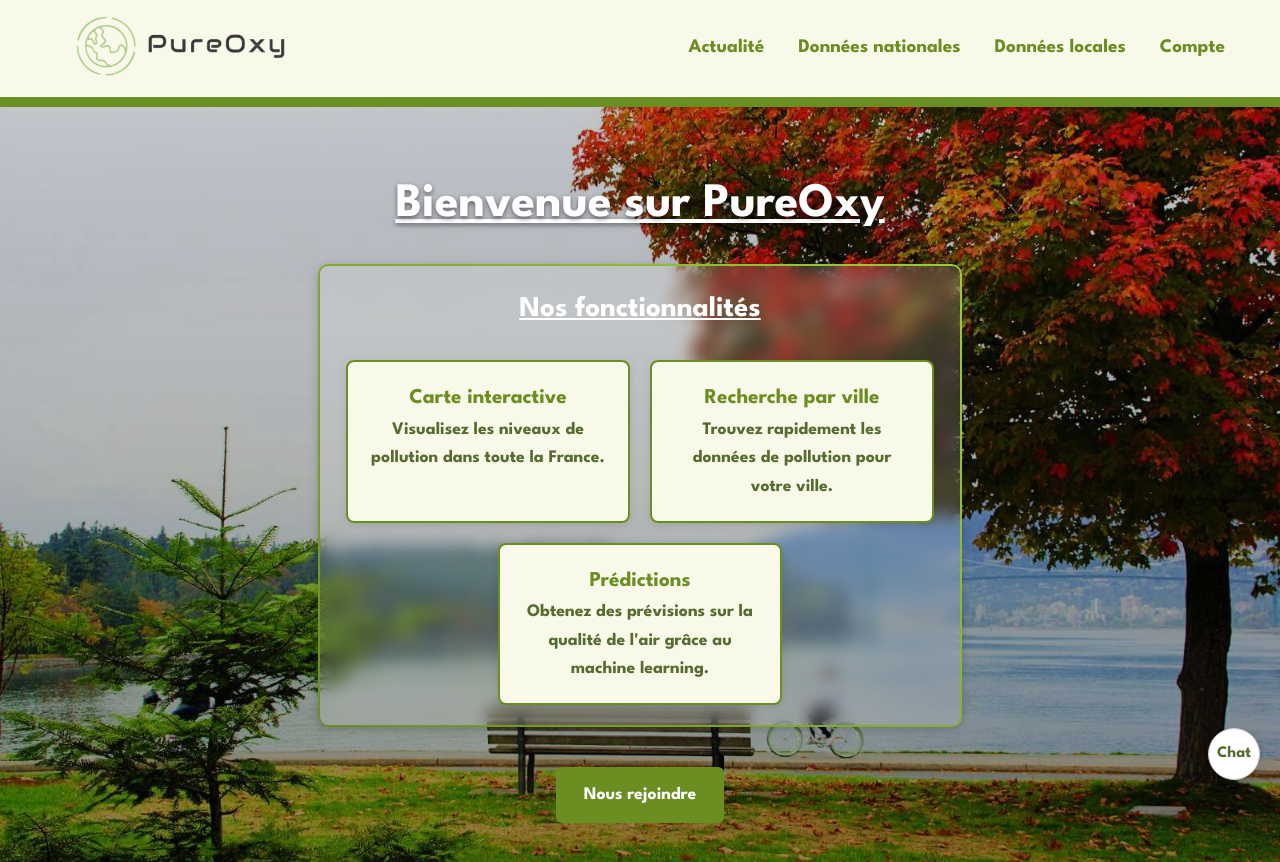
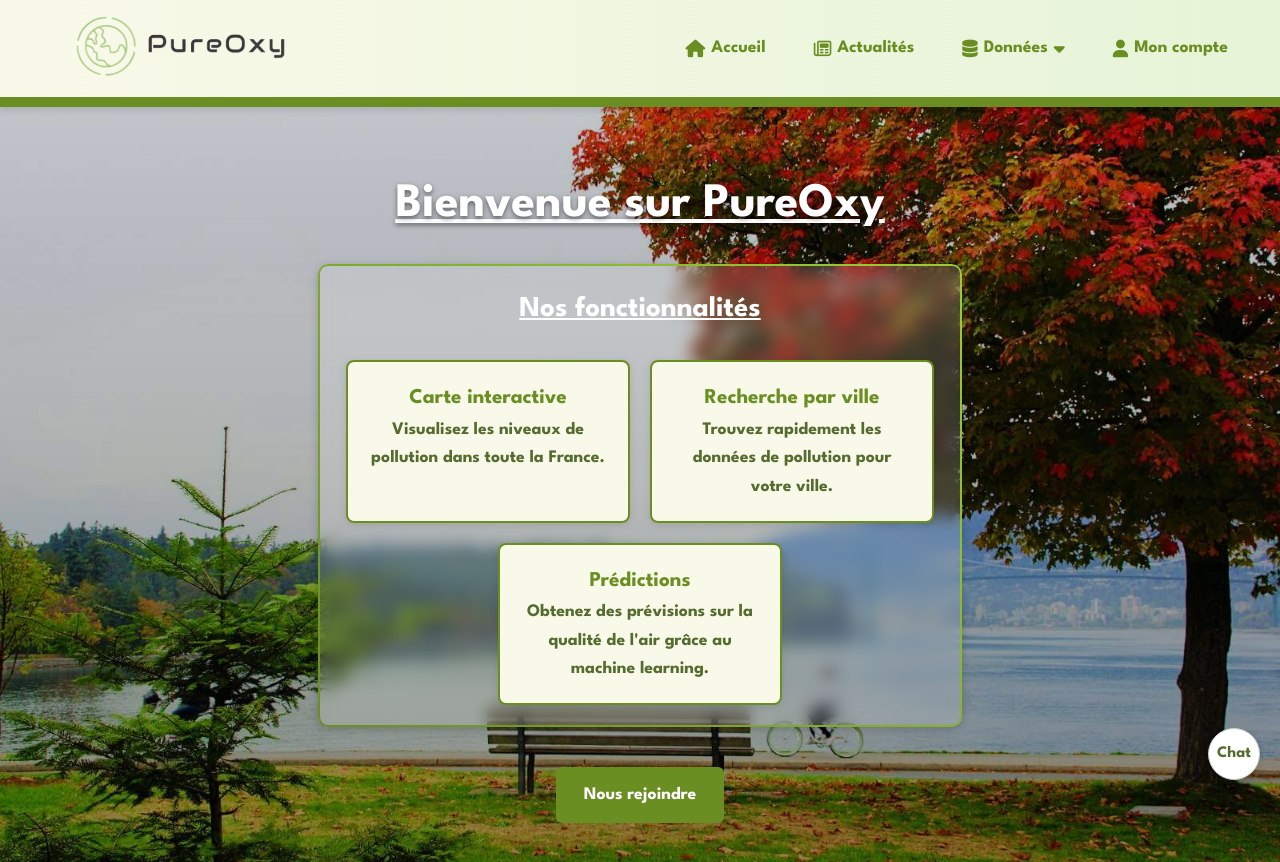
Before and after one commit to Anthony2210/PureOxy, a PHP site: page /PUREOXY/ in a window 1280 px wide. Shown: the top 862 px of the page. Run offline with PHP 8.4, Linux system fonts and the light colour scheme.

Commit message:
amelioration de l'interface de l'header

```diff
--- a/includes/header.php
+++ b/includes/header.php
@@ -2,9 +2,7 @@
 /**
  * header.php
  *
- * Ce fichier contient le code HTML pour l'en-tête du site PureOxy.
- * Il inclut le logo, le menu de navigation principal et gère l'affichage conditionnel du nom de l'utilisateur si connecté.
- *
+ * En-tête du site PureOxy : logo, menu principal, chat.
  */
 
 $baseUrl = $_SERVER['REQUEST_SCHEME'] . '://' . $_SERVER['HTTP_HOST'] . '/PUREOXY/';
@@ -19,19 +17,63 @@ $baseUrl = $_SERVER['REQUEST_SCHEME'] . '://' . $_SERVER['HTTP_HOST'] . '/PUREOX
         </div>
         <nav>
             <ul>
-                <li><a href="<?php echo $baseUrl; ?>pages/actualite.php">Actualité</a></li>
-                <li><a href="<?php echo $baseUrl; ?>pages/donnees_nationales.php">Données nationales</a></li>
-                <li><a href="<?php echo $baseUrl; ?>pages/donnees_locales.php">Données locales</a></li>
+                <!-- Accueil -->
+                <li>
+                    <a href="<?php echo $baseUrl; ?>index.php">
+                        <i class="fas fa-home"></i> Accueil
+                    </a>
+                </li>
 
-                <!-- Vérifie si l'utilisateur est connecté pour afficher son nom au lieu de "Compte" -->
+                <!-- Actualités -->
+                <li>
+                    <a href="<?php echo $baseUrl; ?>pages/actualite.php">
+                        <i class="far fa-newspaper"></i> Actualités
+                    </a>
+                </li>
+
+                <!-- Données (menu déroulant) -->
+                <li class="dropdown">
+                    <a href="javascript:void(0)">
+                        <i class="fas fa-database"></i> Données <i class="fas fa-caret-down"></i>
+                    </a>
+                    <ul class="dropdown-content">
+                        <li>
+                            <a href="<?php echo $baseUrl; ?>pages/classement.php">
+                                <i class="fas fa-chart-bar"></i> Classement
+                            </a>
+                        </li>
+                        <li>
+                            <a href="<?php echo $baseUrl; ?>pages/recherche.php">
+                                <i class="fas fa-search"></i> Recherche
+                            </a>
+                        </li>
+                        <li>
+                            <a href="<?php echo $baseUrl; ?>pages/carte.php">
+                                <i class="fas fa-map"></i> Carte
+                            </a>
+                        </li>
+                    </ul>
+                </li>
+
+                <!-- Compte (ou nom utilisateur si connecté) -->
                 <?php if (isset($_SESSION['username'])): ?>
-                    <li><a href="<?php echo $baseUrl; ?>pages/compte.php"><?php echo htmlspecialchars($_SESSION['username']); ?></a></li>
+                    <li>
+                        <a href="<?php echo $baseUrl; ?>pages/compte.php">
+                            <i class="fas fa-user"></i>
+                            <?php echo htmlspecialchars($_SESSION['username']); ?>
+                        </a>
+                    </li>
                 <?php else: ?>
-                    <li><a href="<?php echo $baseUrl; ?>pages/compte.php">Compte</a></li>
+                    <li>
+                        <a href="<?php echo $baseUrl; ?>pages/compte.php">
+                            <i class="fas fa-user"></i> Mon compte
+                        </a>
+                    </li>
                 <?php endif; ?>
             </ul>
         </nav>
     </div>
+
     <!-- Chatbot -->
     <div id="chatbot-container">
         <!-- Texte visible en mode minimisé -->
@@ -50,6 +92,8 @@ $baseUrl = $_SERVER['REQUEST_SCHEME'] . '://' . $_SERVER['HTTP_HOST'] . '/PUREOX
 
     <!-- Lien vers le CSS du chatbot -->
     <link rel="stylesheet" href="../styles/chatbot.css">
+    <!-- Font Awesome (icônes) -->
+    <link rel="stylesheet" href="https://cdnjs.cloudflare.com/ajax/libs/font-awesome/6.0.0/css/all.min.css" integrity="sha512-..." crossorigin="anonymous" referrerpolicy="no-referrer" />
 
     <!-- Script du chatbot -->
     <script src="../script/chatbot.js" defer></script>
--- a/styles/includes.css
+++ b/styles/includes.css
@@ -3,40 +3,111 @@
    Styles supplémentaires pour les composants inclus (header et footer)
    ======================================================================== */
 
-/* En-tête (header) */
 header {
-    background-color: #f9f9e9;
+    background: linear-gradient(90deg, #f9f9e9 0%, #e6f4d7 100%);
     box-shadow: 0 4px 6px rgba(0, 0, 0, 0.1);
-    top: 0;
     border-bottom: 10px solid #6b8e23;
+    position: relative;
+    z-index: 999; /* le header au-dessus du contenu */
 }
 
 header .container {
     display: flex;
     justify-content: space-between;
     align-items: center;
-    color: #556b2f;
+    padding: 0 20px;
+    min-height: 70px;
 }
 
-/* Liens du header */
-header nav ul li a {
+#logo img {
+    width: 220px; /* Ajustez selon votre logo */
+    height: auto;
+}
+
+header nav ul {
+    display: flex;
+    align-items: center;
+    gap: 1.5rem;
+    list-style: none;
+    margin: 0;
+    padding: 0;
+}
+
+/* Chaque <li> est le conteneur d'un lien (et éventuel sous-menu) */
+header nav ul li {
+    position: relative; /* pour le dropdown */
+}
+
+/* Liens du menu principal */
+header nav ul li > a {
+    display: flex;
+    align-items: center;
+    gap: 6px; /* espace entre icône et texte */
     color: #6b8e23;
     text-decoration: none;
-    font-size: 1.2em;
+    font-size: 1.1em;
     font-weight: bold;
-    padding: 10px 15px;
-    border-radius: 5px;
-    transition: color 0.3s ease;
-}
-header nav ul li {
-    display: inline;
-    gap: 20px;
+    padding: 8px 12px;
+    border-radius: 4px;
+    /* Transition plus complète (incluant ombre, transform, etc.) */
+    transition: background-color 0.3s ease, color 0.3s ease,
+    box-shadow 0.3s ease, transform 0.3s ease;
 }
 
-header nav ul li a:hover {
-    color: #6b8e23;
-    text-decoration: underline;
+/* Survol de l'élément <li> => applique le style sur le lien <a> */
+header nav ul li:hover > a {
+    background-color: #556b2f;
+    color: white !important;
+    text-decoration: none;
+    box-shadow: 0 2px 6px rgba(0,0,0,0.1);
+    transform: translateY(-2px);
 }
+
+/* =========================
+   Dropdown
+========================= */
+.dropdown-content {
+    display: none;
+    position: absolute;
+    top: 100%; /* juste en dessous du parent */
+    left: 0;
+    background-color: #fff;
+    min-width: 160px;
+    border-radius: 6px;
+    margin: 0; /* pas de marge pour éviter le "gap" */
+    padding: 5px 0;
+    z-index: 1000;
+    max-height: 160px;       /* ~ 3 items (à ajuster selon ton padding) */
+    overflow-y: auto;        /* barre de défilement si + de 3 items */
+}
+
+.dropdown-content li a {
+    display: block;
+    padding: 10px 15px;
+    color: #556b2f;
+    font-weight: normal;
+    font-size: 0.95em;
+    gap: 8px;
+    text-decoration: none;
+    transition: background-color 0.3s ease, color 0.3s ease;
+}
+
+/* Survol des liens du sous-menu => on utilise un vert plus foncé (#556b2f) */
+.dropdown-content li a:hover {
+    background-color: #556b2f;
+    color: #fff;
+}
+
+/* Au survol du parent .dropdown => on affiche le sous-menu */
+.dropdown:hover .dropdown-content {
+    display: block;
+}
+
+/* On garde la possibilité de survoler la dropdown-content elle-même */
+.dropdown-content:hover {
+    display: block;
+}
+
 
 /* Pied de page (footer) */
 footer {
@@ -88,39 +159,9 @@ body, html {
     flex-direction: column;
 }
 
+/* Agrandit un peu le logo (optionnel) */
 #logo img {
-    width: 300px;!important;
-    height: auto;!important;
-    margin-right: 20px;!important;
+    width: 300px !important;
+    height: auto !important;
+    margin-right: 20px !important;
 }
-
-/* Styles pour le dropdown (sous-onglets) */
-.dropdown:hover > a {
-    /* Optionnel : changer le style du lien parent au survol */
-    background-color: #eee;
-}
-
-.dropdown-content {
-    display: none;
-    position: absolute;
-    top: 100%;
-    left: 0;
-    background-color: #fff;
-    min-width: 160px;
-    box-shadow: 0 2px 8px rgba(0,0,0,0.1);
-    z-index: 1000;
-    padding: 0;
-    margin: 0;
-    list-style: none;
-}
-
-.dropdown-content li a {
-    padding: 10px;
-    color: #333;
-    white-space: nowrap;
-}
-
-/* Affichage du sous-menu au survol du parent */
-.dropdown:hover .dropdown-content {
-    display: block;
-}
```
Also changed, not shown: pages/classement.php (renamed from pages/donnees_nationales.php).
